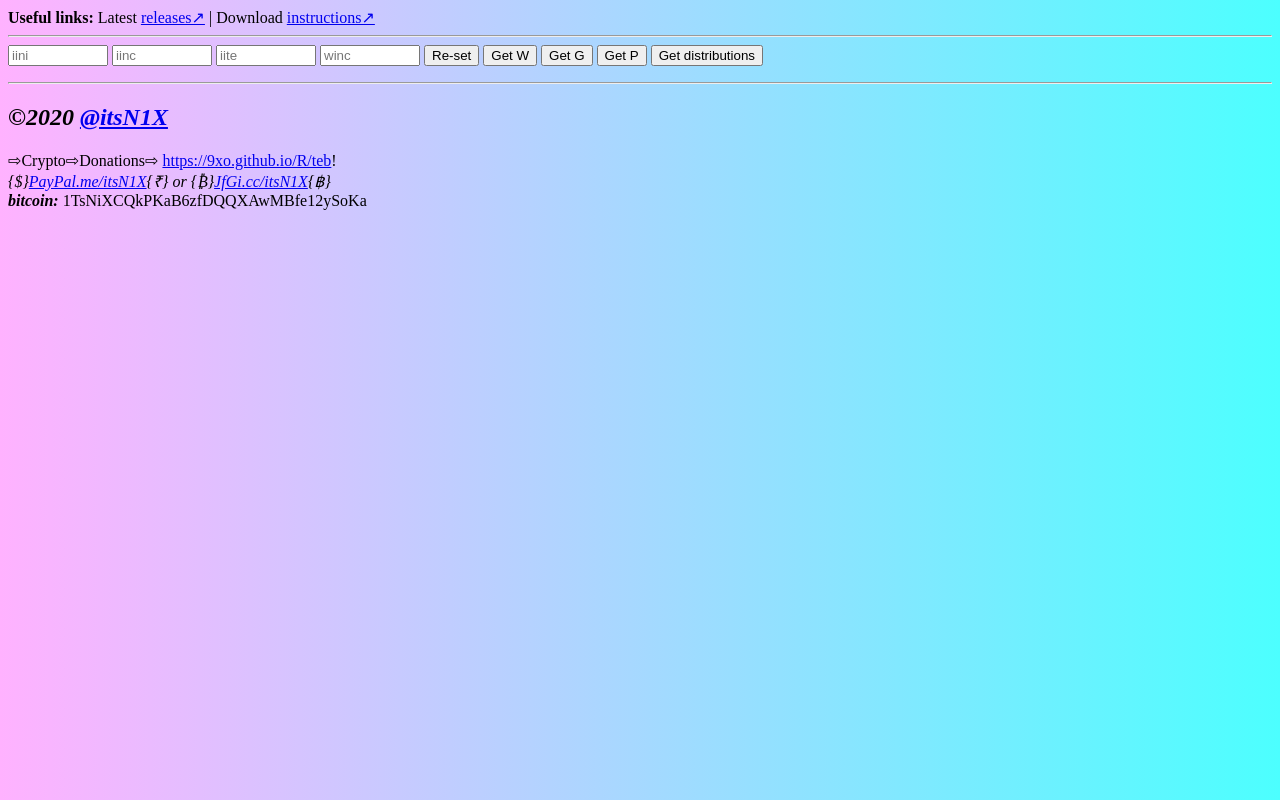
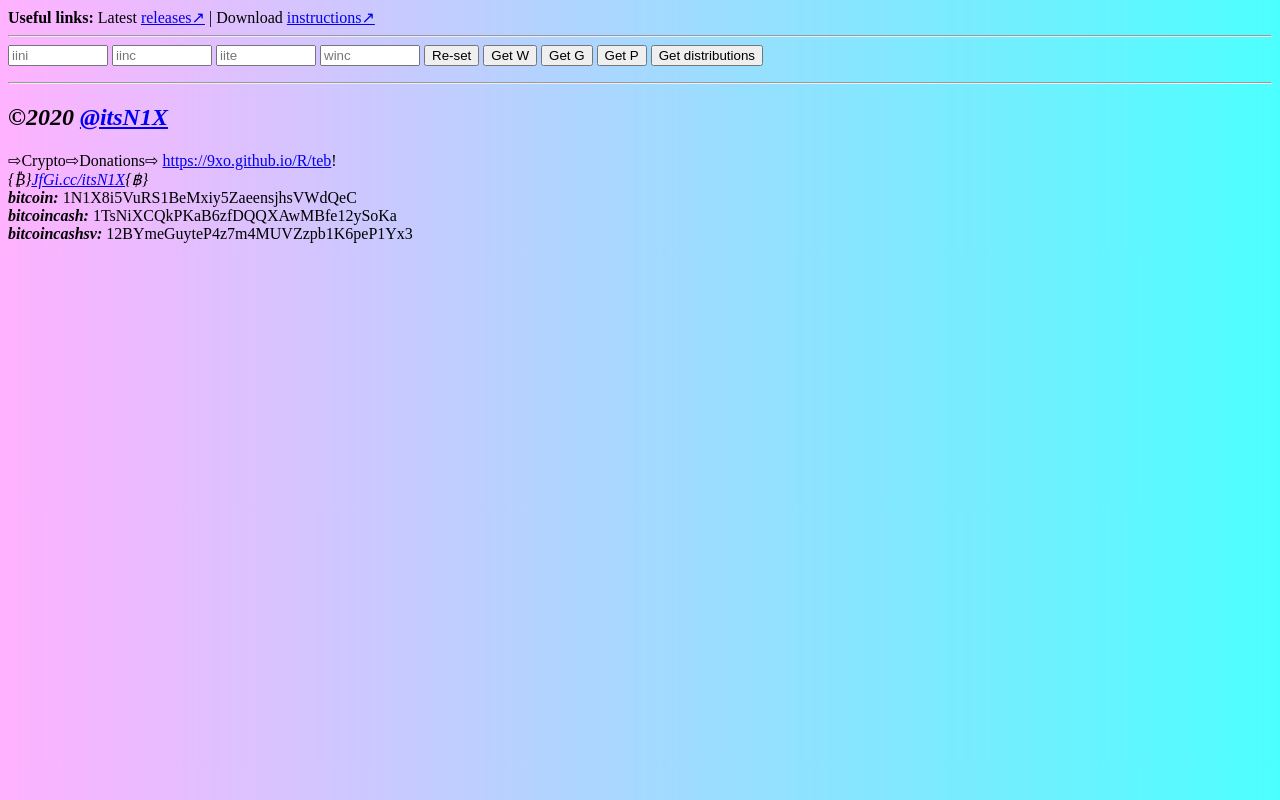
Before and after one commit to itsN1X/8621_infty_die, a plain HTML site: page docs/index.html in a window 1280 px wide. Drawn offline with Linux system fonts and the light colour scheme.

Commit message:
Update index.html

```diff
--- a/docs/index.html
+++ b/docs/index.html
@@ -86,7 +86,9 @@ var i;
 	<i><a href="https://www.startpage.com/sp/search?q=itsN1X">@itsN1X</a></i>
 </h2>
 ⇨Crypto⇨Donations⇨ <a href="https://9xo.github.io/R/teb">https://9xo.github.io/R/teb</a>!<br>
-<i>{$}<a href="https://paypal.me/itsN1X">PayPal.me/itsN1X</a>{₹} or {₿}<a href="https://jfgi.cc/itsN1X">JfGi.cc/itsN1X</a>{฿}</i><br>
-<b><i>bitcoin: </i></b>1TsNiXCQkPKaB6zfDQQXAwMBfe12ySoKa<br>
+<i>{₿}<a href="https://jfgi.cc/itsN1X">JfGi.cc/itsN1X</a>{฿}</i><br>
+<b><i>bitcoin: </i></b>1N1X8i5VuRS1BeMxiy5ZaeensjhsVWdQeC<br>
+<b><i>bitcoincash: </i></b>1TsNiXCQkPKaB6zfDQQXAwMBfe12ySoKa<br>
+<b><i>bitcoincashsv: </i></b>12BYmeGuyteP4z7m4MUVZzpb1K6peP1Yx3<br>
 </body></html>
 </body></html>
```
